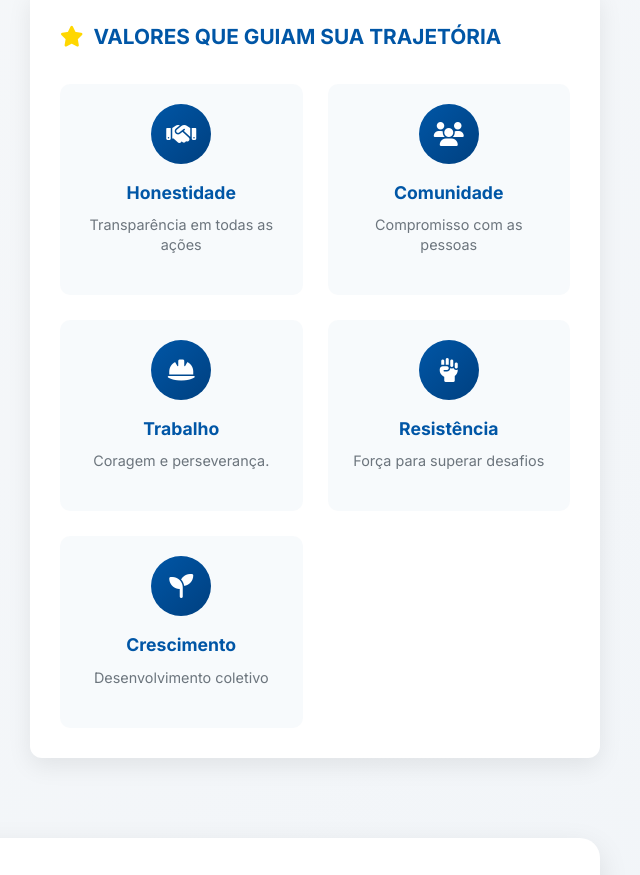
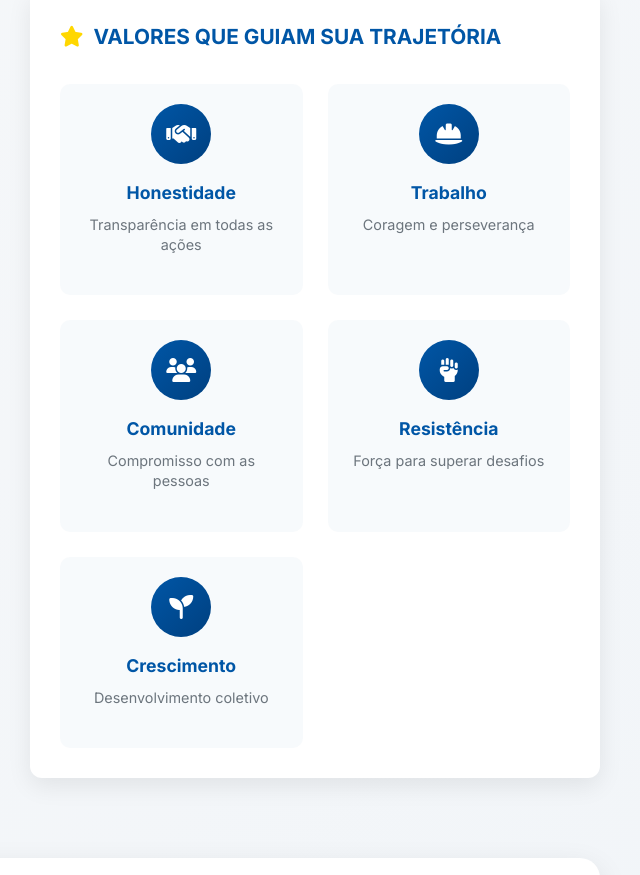
Before and after one commit to igormoncao1010/neguimdapimenta, a plain HTML site: page index.html in a window 1280 px wide. Shown: the part 1811-2686 px from the top of the page, without its empty margins (640-1280 px from the left). Drawn offline with Linux system fonts and the light colour scheme.

Commit message:
Update index.html

```diff
--- a/index.html
+++ b/index.html
@@ -2267,19 +2267,18 @@
                                 </div>
                                 <div class="value-item">
                                     <div class="value-icon">
-                                        <i class="fas fa-users"></i>
+                                        <i class="fas fa-hard-hat"></i>
                                     </div>
-                                    <h5>Comunidade</h5>
-                                    <p>Compromisso com as pessoas</p>
+                                    <h5>Trabalho</h5>
+                                    <p>Coragem e perseverança</p>
                                 </div>
                                 <div class="value-item">
                                     <div class="value-icon">
-                                        <i class="fas fa-hard-hat"></i>
+                                        <i class="fas fa-users"></i>
                                     </div>
 
-
-                                    <h5>Trabalho</h5>
-                                    <p>Coragem e perseverança.</p>
+                                     <h5>Comunidade</h5>
+                                    <p>Compromisso com as pessoas</p>
                                 </div>
                                 <div class="value-item">
                                     <div class="value-icon">
```
